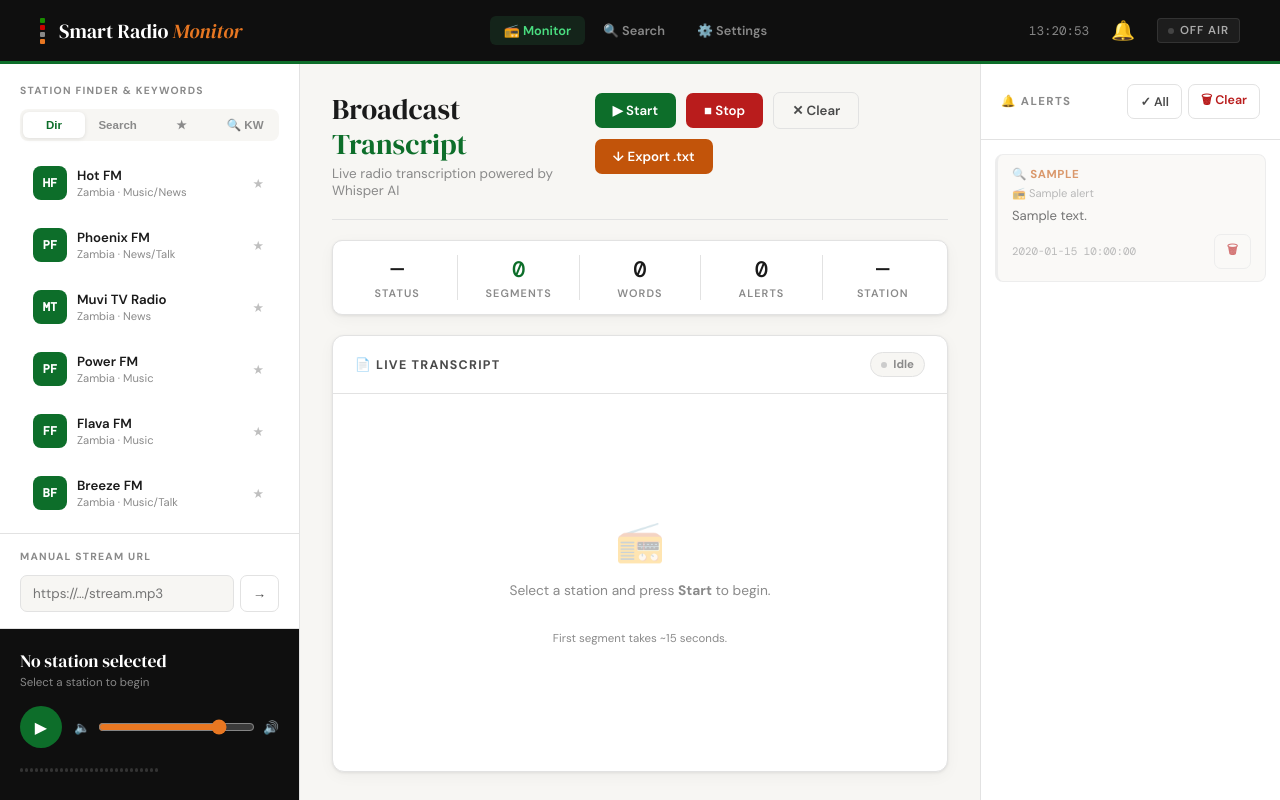
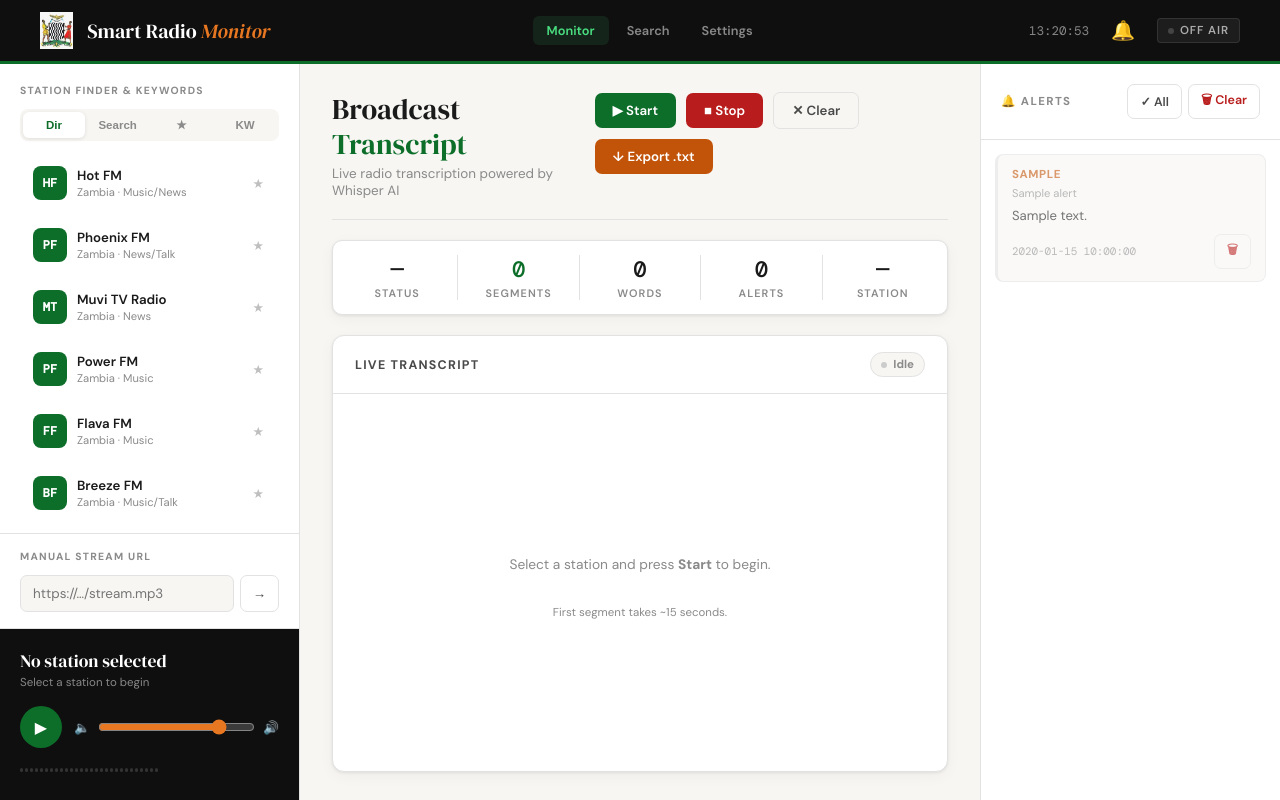
Before and after one commit to Faith-21/SMART_RADIO_MONITOR, a Flask app: page / in a window 1280 px wide. Run offline with Flask 3, Linux system fonts and the light colour scheme; tables that the repository leaves empty hold one stand-in row (values such as "Sample post").

Commit message:
Add coat of arms branding, confirm dialogs, search date fix, and ffmpeg low-latency flags
- Replace flag stack in nav with Zambia coat of arms image
- Add custom confirm dialog replacing browser native confirm() calls
- Fix search date range to include full start/end days
- Add ffmpeg nobuffer/low_delay flags and skip first 2s for cleaner capture
- Add Start/End date labels to search form
- Remove emoji icons throughout UI

Co-Authored-By: Claude Sonnet 4.6 <noreply@anthropic.com>

```diff
--- a/app.py
+++ b/app.py
@@ -335,9 +335,10 @@ def search():
     if station_id:
         q = q.filter(Transcript.station_id == station_id)
     if date_from:
-        q = q.filter(Transcript.created_at >= datetime.strptime(date_from, "%Y-%m-%d"))
+        q = q.filter(Transcript.created_at >= datetime.strptime(date_from, "%Y-%m-%d").replace(hour=0, minute=0, second=0))
     if date_to:
-        q = q.filter(Transcript.created_at <= datetime.strptime(date_to, "%Y-%m-%d"))
+        from datetime import timedelta
+        q = q.filter(Transcript.created_at <= datetime.strptime(date_to, "%Y-%m-%d") + timedelta(days=1))
 
     results = q.join(Station).order_by(Transcript.created_at.desc()).limit(100).all()
     return {"results": [{
--- a/templates/index.html
+++ b/templates/index.html
@@ -3,7 +3,8 @@
 <head>
   <meta charset="UTF-8" />
   <meta name="viewport" content="width=device-width, initial-scale=1.0"/>
-  <title>Smart Radio Monitor</title>
+  <title>Smart Radio Monitor </title>
+<link rel="icon" href="/static/images/coat_of_arms.jpeg" type="image/jpeg"/>
   <link href="https://fonts.googleapis.com/css2?family=DM+Serif+Display:ital@0;1&family=DM+Sans:wght@300;400;500;600;700&family=DM+Mono:wght@400;500&display=swap" rel="stylesheet"/>
   <style>
     :root {
@@ -277,18 +317,17 @@
 <!-- NAV -->
 <nav>
   <div class="nav-brand">
-    <div class="flag-stack">
-      <span class="fs-green"></span>
-      <span class="fs-red"></span>
-      <span class="fs-black"></span>
-      <span class="fs-orange"></span>
-    </div>
+    <img
+      src="/static/images/coat_of_arms.jpeg"
+      alt="Zambia Coat of Arms"
+      style="height:38px;width:auto;object-fit:contain;"
+    />
     <div class="brand-text">Smart Radio <em>Monitor</em></div>
   </div>
   <div class="nav-tabs">
-    <button class="nav-tab active" onclick="showPage('monitor')">📻 Monitor</button>
-    <button class="nav-tab" onclick="showPage('search')">🔍 Search</button>
-    <button class="nav-tab" onclick="showPage('settings')">⚙️ Settings</button>
+    <button class="nav-tab active" onclick="showPage('monitor')"> Monitor</button>
+    <button class="nav-tab" onclick="showPage('search')"> Search</button>
+    <button class="nav-tab" onclick="showPage('settings')"> Settings</button>
   </div>
   <div class="nav-right">
     <div class="nav-time" id="navClock">--:--:--</div>
@@ -319,7 +358,7 @@
           <button class="tab active" onclick="switchTab('directory')">Dir</button>
           <button class="tab" onclick="switchTab('search')">Search</button>
           <button class="tab" onclick="switchTab('favourites')">★</button>
-          <button class="tab" onclick="switchTab('keywords')">🔍 KW</button>
+          <button class="tab" onclick="switchTab('keywords')"> KW</button>
         </div>
 
         <div class="tab-panel active" id="tab-directory">
@@ -432,7 +471,7 @@
 
       <div class="panel">
         <div class="panel-header">
-          <div class="panel-title">📄 Live Transcript</div>
+          <div class="panel-title"> Live Transcript</div>
           <div class="status-pill" id="statusPill">
             <div class="dot"></div>
             <span id="statusText">Idle</span>
@@ -440,7 +479,7 @@
         </div>
         <div id="transcript">
           <div class="empty-state">
-            <div class="empty-icon">📻</div>
+            <div class="empty-icon"></div>
             <p>Select a station and press <strong>Start</strong> to begin.<br><br><small>First segment takes ~15 seconds.</small></p>
           </div>
         </div>
@@ -479,15 +518,21 @@
       <select id="searchStation">
         <option value="">All Stations</option>
       </select>
+     <div style="display:flex;flex-direction:column;gap:4px;">
+  <label style="font-size:0.72rem;font-weight:700;color:var(--ink-light);letter-spacing:0.08em;text-transform:uppercase;">Start Date</label>
   <input type="date" id="searchFrom" style="width:160px;"/>
-      <input type="date" id="searchTo"   style="width:160px;"/>
+</div>
+<div style="display:flex;flex-direction:column;gap:4px;">
+  <label style="font-size:0.72rem;font-weight:700;color:var(--ink-light);letter-spacing:0.08em;text-transform:uppercase;">End Date</label>
+  <input type="date" id="searchTo" style="width:160px;"/>
+</div>
 <button class="btn btn-primary" onclick="runSearch()">Search</button>
     </div>
 
     <div id="searchResultsCount" style="font-size:0.82rem;color:var(--ink-light);"></div>
     <div class="search-results-list" id="searchResultsList">
       <div class="empty-state" style="padding:60px 0;">
-        <div class="empty-icon">🔍</div>
+        <div class="empty-icon"></div>
         <p>Enter a keyword above to search saved transcripts.</p>
       </div>
     </div>
@@ -499,7 +544,7 @@
   <div class="settings-page">
     <div class="page-header">
       <div>
-        <div class="page-title">⚙️ <span>Settings</span></div>
+        <div class="page-title"> <span>Settings</span></div>
         <div class="page-subtitle">Configure email alerts and notification preferences</div>
       </div>
     </div>
@@ -717,7 +773,7 @@
     const box = document.getElementById("transcript");
     const div = document.createElement("div");
     div.className = "station-banner";
-    div.innerHTML = `<div class="line-time" style="color:#4ade80;">●</div><div class="station-banner-body">📻 Now transcribing: ${name}</div>`;
+    div.innerHTML = `<div class="line-time" style="color:#4ade80;">●</div><div class="station-banner-body"> Now transcribing: ${name}</div>`;
     box.appendChild(div);
     box.scrollTop = box.scrollHeight;
   }
@@ -775,7 +831,7 @@
     if (!keywords.length) { list.innerHTML = '<p class="no-results">No keywords yet.</p>'; return; }
     list.innerHTML = keywords.map(k => `
       <div class="keyword-item">
-        <span>🔍 ${k.word}</span>
+        <span> ${k.word}</span>
         <button class="keyword-delete" onclick="deleteKeyword(${k.id})">✕</button>
       </div>`).join("");
   }
@@ -833,7 +889,7 @@
 
   function clearTranscript() {
     document.getElementById("transcript").innerHTML =
-      '<div class="empty-state"><div class="empty-icon">📻</div><p>Transcript cleared.</p></div>';
+      '<div class="empty-state"><div class="empty-icon"></div><p>Transcript cleared.</p></div>';
     knownLines = 0; wordCount = 0; updateStats();
   }
 
@@ -899,13 +955,13 @@
       countEl.style.display = "none";
     }
     if (!data.alerts.length) {
-      list.innerHTML = '<div class="no-alerts">🔍<br><br>No alerts yet.<br>Add keywords in the sidebar.</div>';
+      list.innerHTML = '<div class="no-alerts"><br><br>No alerts yet.<br>Add keywords in the sidebar.</div>';
       return;
     }
     list.innerHTML = data.alerts.map(a => `
       <div class="alert-item ${a.read?'read':''}">
-        <div class="alert-keyword">🔍 ${a.keyword}</div>
-        <div class="alert-station">📻 ${a.station||'Unknown'}</div>
+        <div class="alert-keyword"> ${a.keyword}</div>
+        <div class="alert-station"> ${a.station||'Unknown'}</div>
         <div class="alert-text">${(a.matched_text||'').substring(0,120)}${(a.matched_text||'').length>120?'…':''}</div>
         <div style="display:flex;justify-content:space-between;align-items:center;margin-top:6px;">
           <div class="alert-time">${a.sent_at}</div>
@@ -933,8 +989,10 @@
   }
   async function deleteAlert(id) { await fetch(`/alerts/${id}`,{method:"DELETE"}); fetchAlerts(); }
   async function deleteAllAlerts() {
-    if (!confirm("Delete all alerts?")) return;
-    await fetch("/alerts",{method:"DELETE"}); fetchAlerts();
+    showConfirm("Delete all alerts?", "This will permanently remove all alerts.", async () => {
+      await fetch("/alerts", { method: "DELETE" });
+      fetchAlerts();
+    });
   }
 
   // ── Transcript Search ──
@@ -967,7 +1025,7 @@
     count.textContent = `${data.total} result${data.total!==1?'s':''} found`;
 
     if (!data.results.length) {
-      list.innerHTML = '<div class="empty-state" style="padding:60px 0;"><div class="empty-icon">🔍</div><p>No results found.</p></div>';
+      list.innerHTML = '<div class="empty-state" style="padding:60px 0;"><div class="empty-icon"></div><p>No results found.</p></div>';
       return;
     }
 
@@ -975,7 +1033,7 @@
       const highlighted = q ? r.text.replace(new RegExp(`(${q})`, "gi"), '<span class="result-highlight">$1</span>') : r.text;
       return `
         <div class="search-result-item">
-          <div class="result-meta">${r.station_name} · ${r.created_at}</div>
+        <div class="result-meta"> ${r.created_at} &nbsp;|&nbsp;  ${r.station_name || 'Unknown Station'}</div
         <div class="result-text">${highlighted}</div>
         </div>`;
     }).join("");
@@ -1066,9 +1124,10 @@ async function toggleRecipient(id, currentlyActive) {
 }
 
 async function deleteRecipient(id) {
-  if (!confirm("Remove this recipient?")) return;
+    showConfirm("Remove recipient?", "This will permanently delete this email recipient.", async () => {
       await fetch(`/email_recipients/${id}`, { method: "DELETE" });
       loadRecipients();
+    });
   }
 
   // ── Init ──
@@ -1076,6 +1135,20 @@ async function deleteRecipient(id) {
   renderFavourites();
   loadKeywords();
   fetchAlerts();
+
+  function showConfirm(title, subtitle, onConfirm) {
+    document.getElementById("confirmTitle").textContent    = title;
+    document.getElementById("confirmSubtitle").textContent = subtitle;
+    document.getElementById("confirmOverlay").style.display = "flex";
+    document.getElementById("confirmOkBtn").onclick = () => {
+      closeConfirm();
+      onConfirm();
+    };
+  }
+
+  function closeConfirm() {
+    document.getElementById("confirmOverlay").style.display = "none";
+  }
 </script>
 </body>
 </html>
```
Also changed, not shown: other parts of templates/index.html (+51 -1 lines), transcriber.py (+10 -6 lines), static/images/coat_of_arms.jpeg (added). Lines whose indentation alone changed are shown as unchanged.
